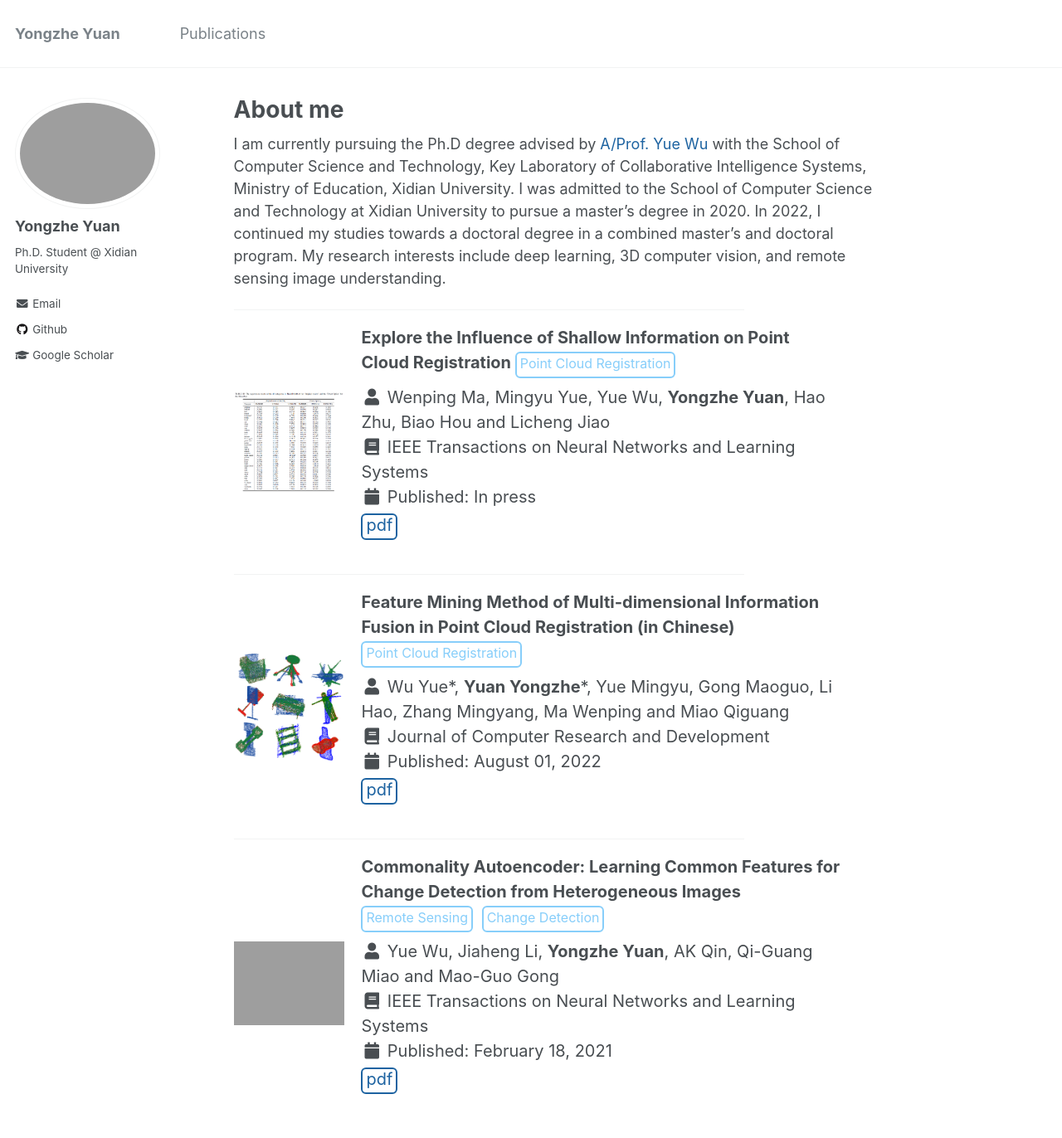
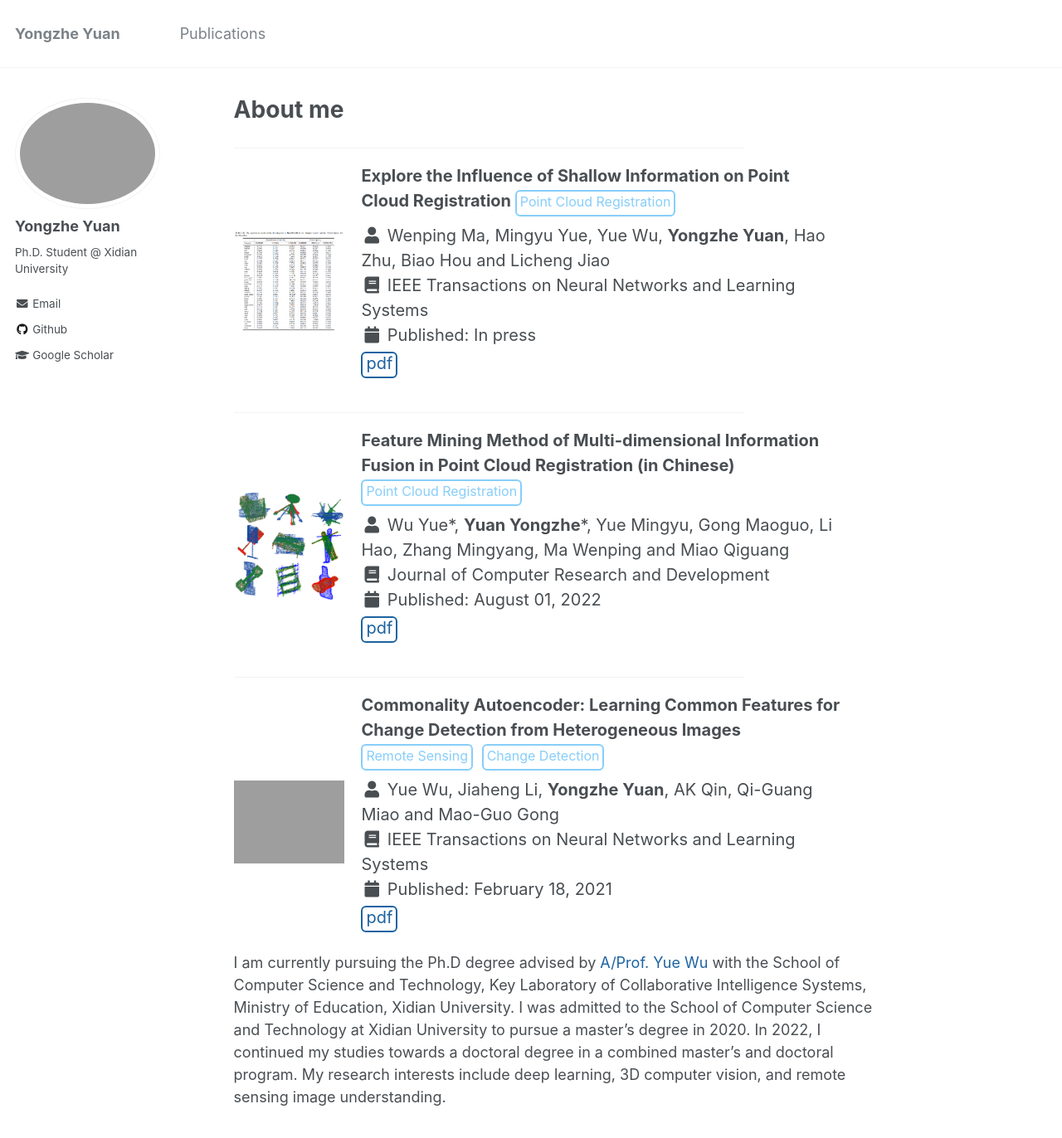
Before and after one commit to YYZMARS/YYZMARS.github.io, a Jekyll site: the page built from _pages/home.md, in a window 1280 px wide and 1400 px high. Shown: the top 1372 px of the window at 83% size. Built offline with Jekyll 4.4.1, drawn with Linux system fonts in a browser that asks for light colours.

```diff
--- a/_pages/home.md
+++ b/_pages/home.md
@@ -7,14 +7,15 @@ redirect_from:
   - /home/
   - /home.html
 ---
-
-I am currently pursuing the Ph.D degree advised by [A/Prof. Yue Wu](https://web.xidian.edu.cn/wuyue/) with the School of Computer Science and Technology, Key Laboratory of Collaborative Intelligence Systems, Ministry of Education, Xidian University. I was admitted to the School of Computer Science and Technology at Xidian University to pursue a master's degree in 2020. In 2022, I continued my studies towards a doctoral degree in a combined master's and doctoral program. My research interests include deep learning, 3D computer vision, and remote sensing image understanding.
-
 {% include base_path %}
 
 {% for post in site.publications reversed %}
   {% include archive-single-pub.html %}
 {% endfor %}
+
+I am currently pursuing the Ph.D degree advised by [A/Prof. Yue Wu](https://web.xidian.edu.cn/wuyue/) with the School of Computer Science and Technology, Key Laboratory of Collaborative Intelligence Systems, Ministry of Education, Xidian University. I was admitted to the School of Computer Science and Technology at Xidian University to pursue a master's degree in 2020. In 2022, I continued my studies towards a doctoral degree in a combined master's and doctoral program. My research interests include deep learning, 3D computer vision, and remote sensing image understanding.
+
+
 
 <!-- A data-driven personal website
 ======
```
